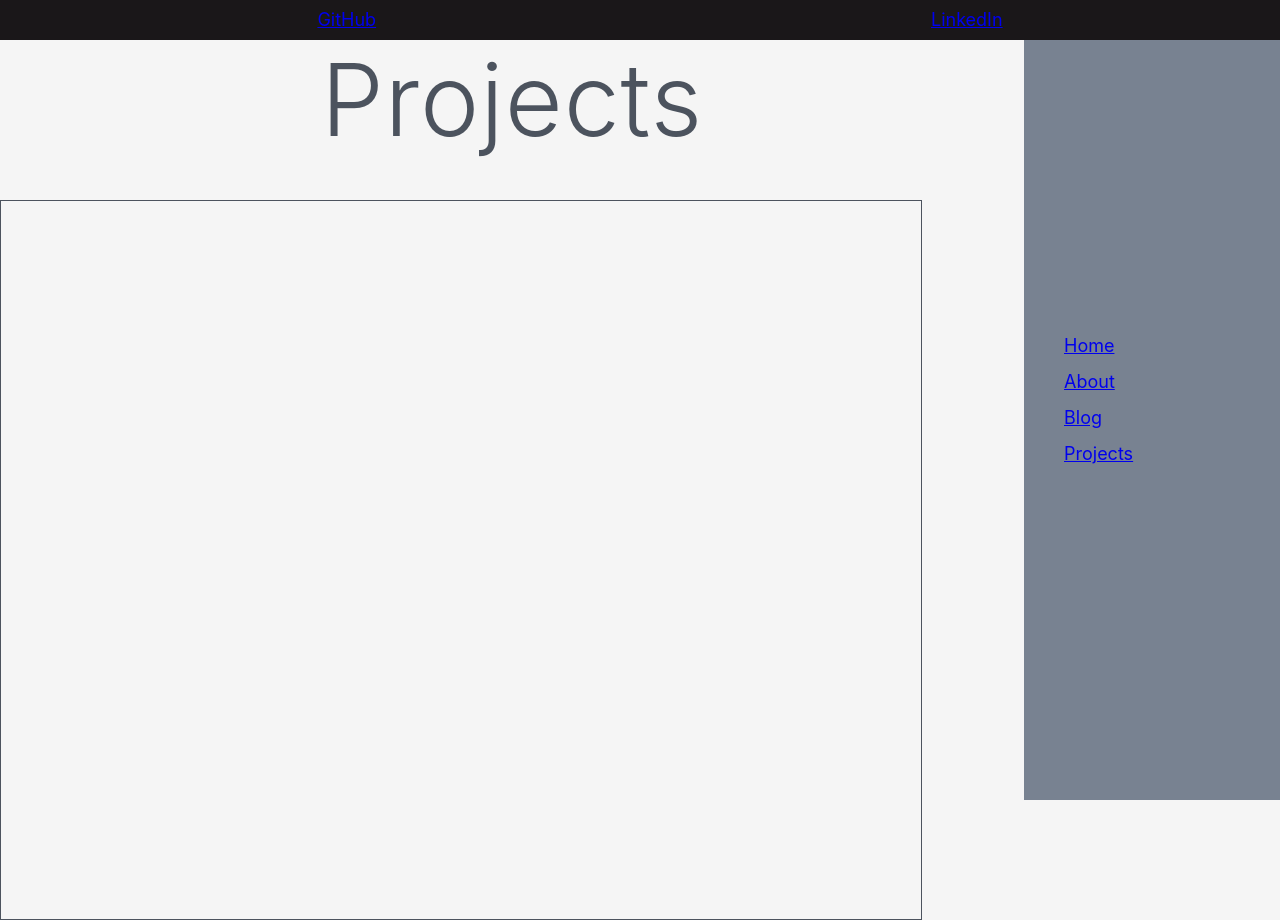
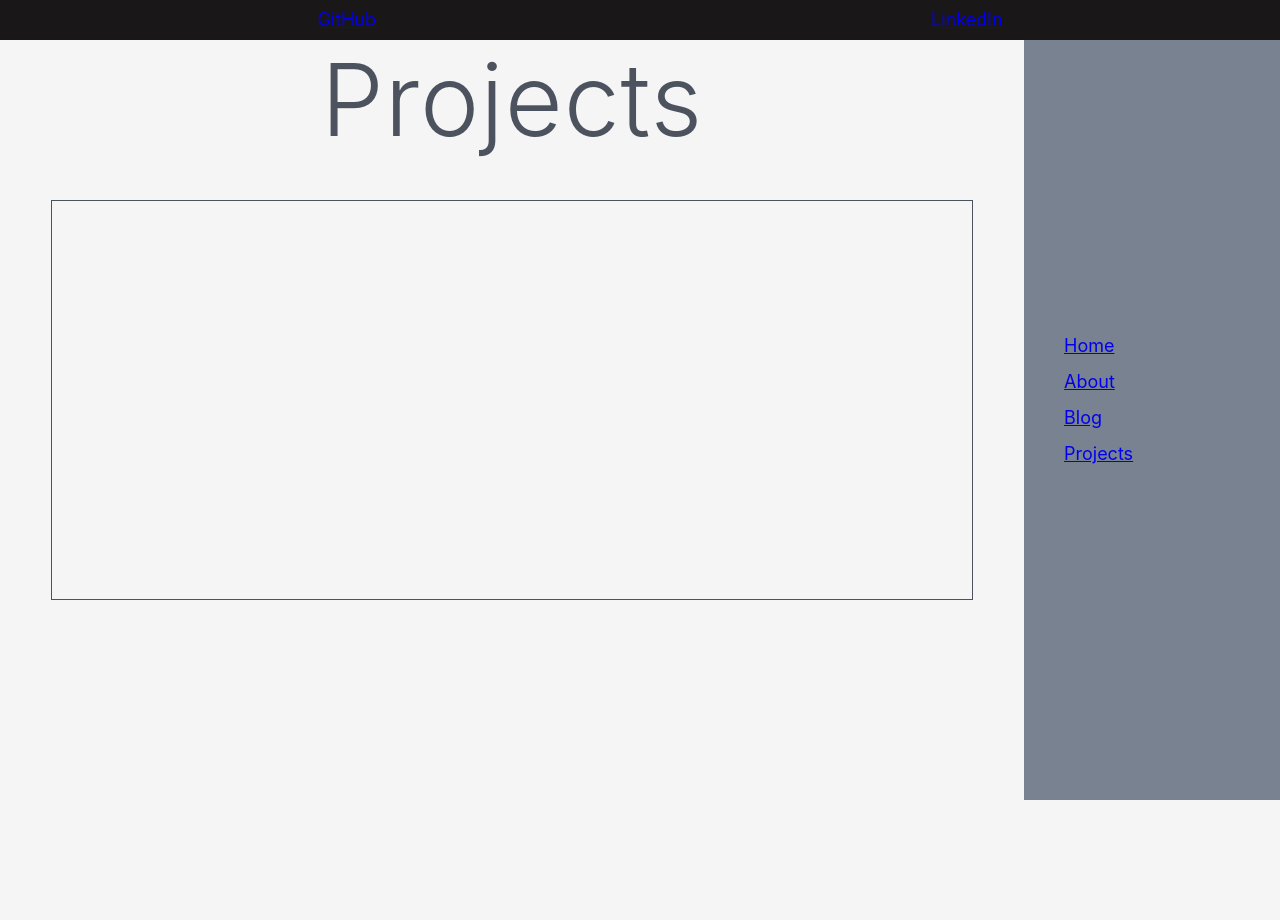
Before and after one commit to JennaKoslowski/vue-profile, a Nuxt app: page /projects in a window 1280 px wide. After the commit the page ends 800 px from the top, so only its background shows below. Built offline with nearby package versions, Linux system fonts and the light colour scheme.

Commit message:
add border to projectblock

```diff
--- a/pages/projects/index.vue
+++ b/pages/projects/index.vue
@@ -35,7 +35,8 @@
 }
 .projectblock {
     width: 90%;
-    height: 90%;
+    height: 50vh;
+    margin: auto;
     border: 1px solid #4c535e;
 
 }
```
